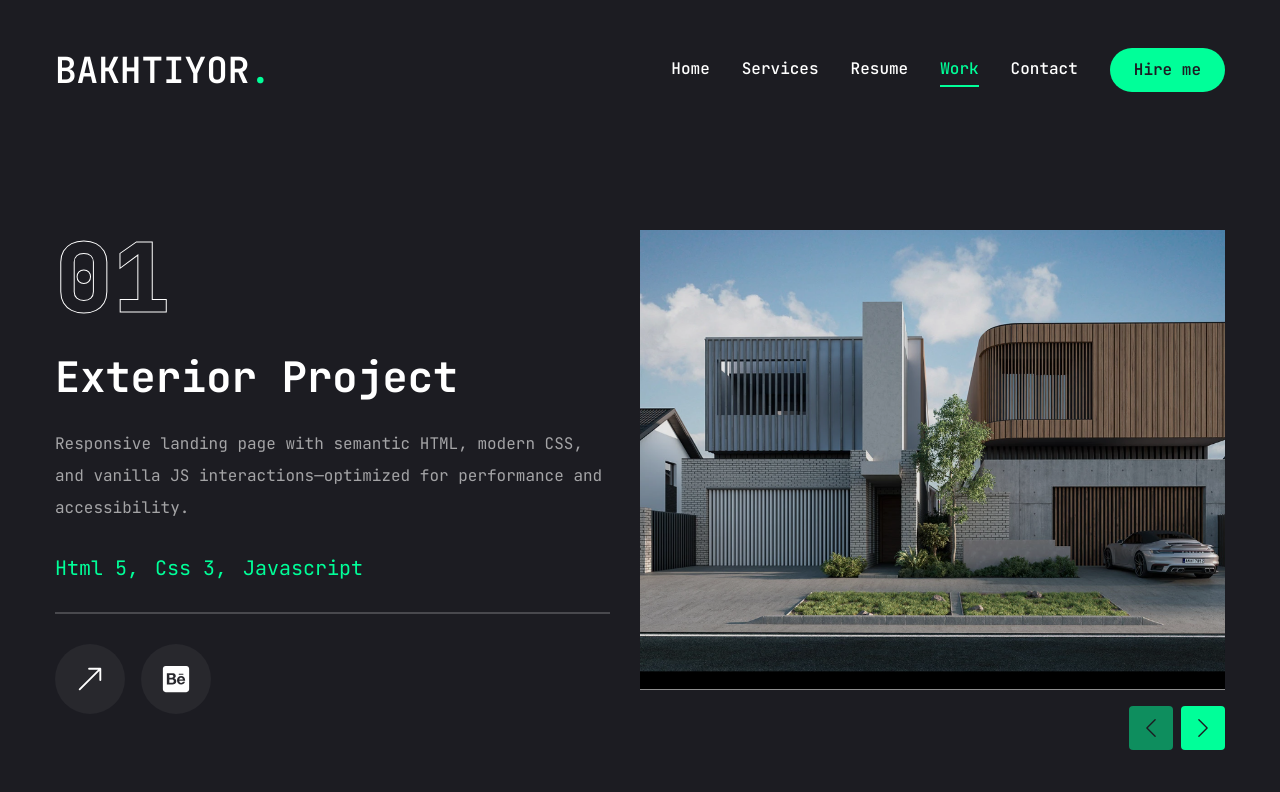
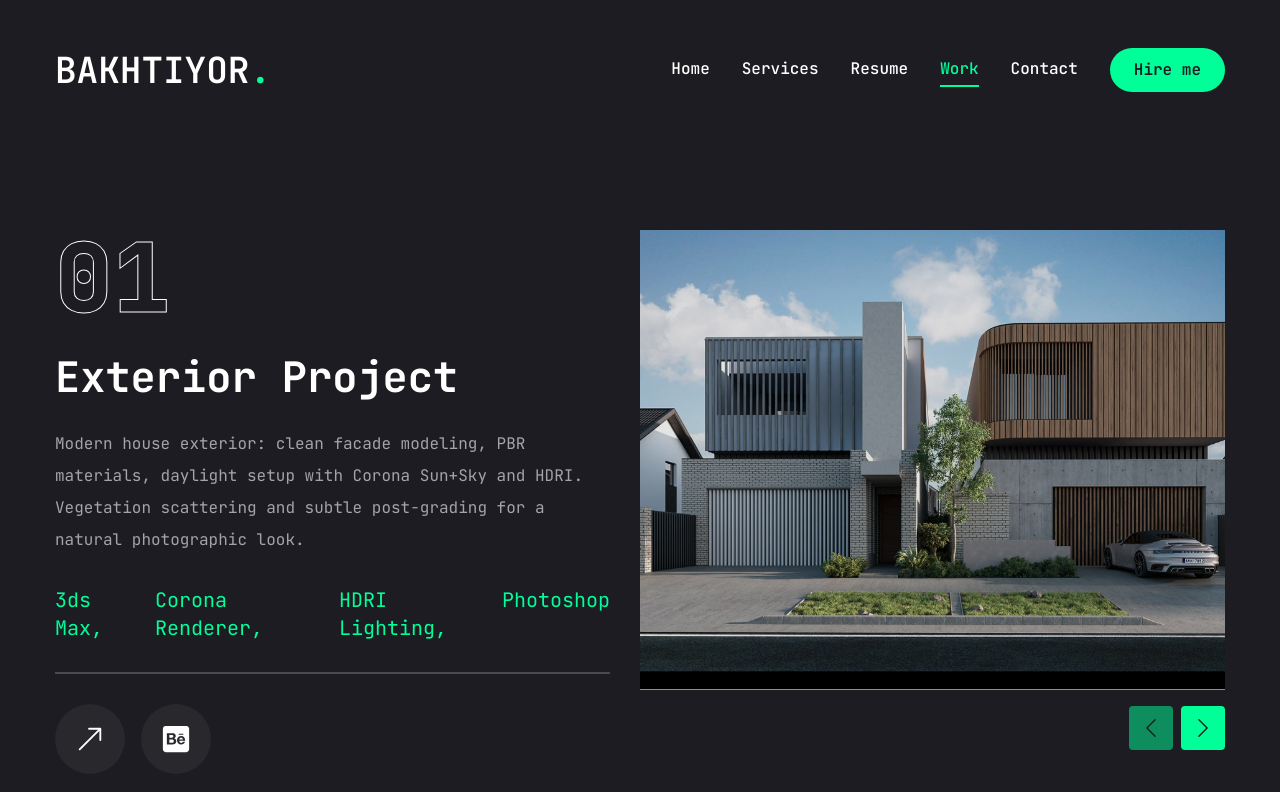
Before and after one commit to ogabek542/baxa_portfolio, a Next.js app: page /work in a window 1280 px wide. Shown: the top 792 px of the page. Built offline with nearby package versions, Linux system fonts and the light colour scheme.

Commit message:
project temporary ended

```diff
--- a/app/work/page.jsx
+++ b/app/work/page.jsx
@@ -30,8 +30,13 @@ const projects = [
     category: "Exterior",
     title: "project 1",
     description:
-      "Responsive landing page with semantic HTML, modern CSS, and vanilla JS interactions—optimized for performance and accessibility.",
-    stack: [{ name: "Html 5" }, { name: "Css 3" }, { name: "Javascript" }],
+      "Modern house exterior: clean facade modeling, PBR materials, daylight setup with Corona Sun+Sky and HDRI. Vegetation scattering and subtle post-grading for a natural photographic look.",
+    stack: [
+      { name: "3ds Max" },
+      { name: "Corona Renderer" },
+      { name: "HDRI Lighting" },
+      { name: "Photoshop" },
+    ],
     image: "/assets/work/job1.png",
     live: "https://www.behance.net/gallery/222488227/Exteriors/modules/1269983893",
     github: "https://www.behance.net/gallery/222488227/Exteriors",
@@ -41,8 +46,13 @@ const projects = [
     category: "Exterior",
     title: "project 2",
     description:
-      "Interactive dashboard featuring reusable components, charts, and stateful UI—clean layout and mobile‑first design.",
-    stack: [{ name: "Html 5" }, { name: "Css 3" }, { name: "Javascript" }],
+      "Residential exterior visualization: accurate proportions, realistic glass/wood shaders, soft shadows, and camera composition for marketing stills in 4K.",
+    stack: [
+      { name: "3ds Max" },
+      { name: "Corona Renderer" },
+      { name: "Corona Scatter" },
+      { name: "Photoshop" },
+    ],
     image: "/assets/work/job2.png",
     live: "https://www.behance.net/gallery/181961245/3D-vizualizacija-eksterera/modules/1027884645",
     github:
@@ -53,8 +63,13 @@ const projects = [
     category: "Interior",
     title: "project 3",
     description:
-      "E‑commerce front end with product listings, filters, and cart UI—fast UX, accessible forms, and clear micro‑interactions.",
-    stack: [{ name: "Html 5" }, { name: "Css 3" }, { name: "Javascript" }],
+      "Cozy living space: furniture modeling, fabric simulation, physically-based materials, balanced daylight and artificial lighting; clean color grading for print-ready renders.",
+    stack: [
+      { name: "3ds Max" },
+      { name: "Corona Renderer" },
+      { name: "Marvelous Designer" },
+      { name: "Photoshop" },
+    ],
     image: "/assets/work/job3.png",
     live: "https://www.behance.net/gallery/181960877/3D-vizualizacija-interera/modules/1027882703",
     github:
@@ -65,8 +80,13 @@ const projects = [
     category: "Exterior",
     title: "project 4",
     description:
-      "Portfolio SPA with smooth animations, route transitions, and component‑driven architecture—focused on readability and reuse.",
-    stack: [{ name: "Html 5" }, { name: "Css 3" }, { name: "Javascript" }],
+      "Mountain church concept: stone/metal material work, atmospheric depth with volumetric fog, cinematic golden-hour lighting, and landscape blending.",
+    stack: [
+      { name: "3ds Max" },
+      { name: "Corona Renderer" },
+      { name: "Volumetrics" },
+      { name: "Photoshop" },
+    ],
     image: "/assets/work/job4.png",
     live: "https://www.behance.net/gallery/177032985/Church-in-the-mountains/modules/999906397",
     github: "https://www.behance.net/gallery/177032985/Church-in-the-mountains",
@@ -76,8 +96,13 @@ const projects = [
     category: "Interior",
     title: "project 5",
     description:
-      "Blog/CMS UI with article cards, pagination, and search—clean typography, dark mode, and keyboard‑friendly navigation.",
-    stack: [{ name: "Html 5" }, { name: "Css 3" }, { name: "Javascript" }],
+      "Scandinavian IKEA-style interior: neutral palette, soft GI, detailed textiles and wood grain, with lifestyle props for realistic storytelling.",
+    stack: [
+      { name: "3ds Max" },
+      { name: "Corona Renderer" },
+      { name: "Marvelous Designer" },
+      { name: "Photoshop" },
+    ],
     image: "/assets/work/job5.png",
     live: "https://www.behance.net/gallery/173665863/interer-Ikea/modules/980463931",
     github: "https://www.behance.net/gallery/173665863/interer-Ikea",
@@ -87,8 +112,13 @@ const projects = [
     category: "Exterior",
     title: "project 5",
     description:
-      "Blog/CMS UI with article cards, pagination, and search—clean typography, dark mode, and keyboard‑friendly navigation.",
-    stack: [{ name: "Html 5" }, { name: "Css 3" }, { name: "Javascript" }],
+      "Private house exterior: accurate CAD-to-3D translation, realistic concrete/wood shaders, lawn and shrubs scattering, and balanced sky reflections.",
+    stack: [
+      { name: "3ds Max" },
+      { name: "Corona Renderer" },
+      { name: "Corona Scatter" },
+      { name: "Photoshop" },
+    ],
     image: "/assets/work/job6.png",
     live: "https://www.behance.net/gallery/172304199/Private-house/modules/972515337",
     github: "https://www.behance.net/gallery/172304199/Private-house",
@@ -98,8 +128,13 @@ const projects = [
     category: "Exterior",
     title: "project 5",
     description:
-      "Blog/CMS UI with article cards, pagination, and search—clean typography, dark mode, and keyboard‑friendly navigation.",
-    stack: [{ name: "Html 5" }, { name: "Css 3" }, { name: "Javascript" }],
+      "Minimalist villa: strong volumes, crisp edges, reflective pools and glazing, controlled highlights; daylight and dusk variants for mood exploration.",
+    stack: [
+      { name: "3ds Max" },
+      { name: "Corona Renderer" },
+      { name: "HDRI Lighting" },
+      { name: "Photoshop" },
+    ],
     image: "/assets/work/job7.png",
     live: "https://www.behance.net/gallery/158527661/minimalist-house/modules/894430321",
     github: "https://www.behance.net/gallery/158527661/minimalist-house",
@@ -109,8 +144,13 @@ const projects = [
     category: "Interior",
     title: "project 5",
     description:
-      "Blog/CMS UI with article cards, pagination, and search—clean typography, dark mode, and keyboard‑friendly navigation.",
-    stack: [{ name: "Html 5" }, { name: "Css 3" }, { name: "Javascript" }],
+      "Modern interior concept: custom furniture modeling, layered lighting (key/fill/accent), and precise color management for consistent series output.",
+    stack: [
+      { name: "3ds Max" },
+      { name: "Corona Renderer" },
+      { name: "Marvelous Designer" },
+      { name: "Photoshop" },
+    ],
     image: "/assets/work/job8.png",
     live: "https://www.behance.net/gallery/158527149/inrerior-design/modules/894427795",
     github: "https://www.behance.net/gallery/158527149/inrerior-design",
@@ -120,8 +160,13 @@ const projects = [
     category: "Interior",
     title: "project 5",
     description:
-      "Blog/CMS UI with article cards, pagination, and search—clean typography, dark mode, and keyboard‑friendly navigation.",
-    stack: [{ name: "Html 5" }, { name: "Css 3" }, { name: "Javascript" }],
+      "Living room design: realistic upholstery and rugs, correct IOR for glass/metals, warm accent lighting, and subtle AO for depth.",
+    stack: [
+      { name: "3ds Max" },
+      { name: "Corona Renderer" },
+      { name: "Marvelous Designer" },
+      { name: "Photoshop" },
+    ],
     image: "/assets/work/job9.png",
     live: "https://www.behance.net/gallery/158525503/living-room-design/modules/894419103",
     github: "https://www.behance.net/gallery/158525503/living-room-design",
@@ -131,8 +176,12 @@ const projects = [
     category: "Interior",
     title: "project 5",
     description:
-      "Blog/CMS UI with article cards, pagination, and search—clean typography, dark mode, and keyboard‑friendly navigation.",
-    stack: [{ name: "Html 5" }, { name: "Css 3" }, { name: "Javascript" }],
+      "Contemporary interior visual: balanced materials (stone/wood/fabric), linear-workflow color, and clean post-production for portfolio plates.",
+    stack: [
+      { name: "3ds Max" },
+      { name: "Corona Renderer" },
+      { name: "Photoshop" },
+    ],
     image: "/assets/work/job10.png",
     live: "https://www.behance.net/gallery/158524249/inrerior-design-3d/modules/894412707",
     github: "https://www.behance.net/gallery/158524249/inrerior-design-3d",
@@ -142,8 +191,13 @@ const projects = [
     category: "Interior",
     title: "project 5",
     description:
-      "Blog/CMS UI with article cards, pagination, and search—clean typography, dark mode, and keyboard‑friendly navigation.",
-    stack: [{ name: "Html 5" }, { name: "Css 3" }, { name: "Javascript" }],
+      "Designer’s house interior: bespoke cabinetry, realistic metals and stones, mixed lighting scenario (day/evening), and polished color grading.",
+    stack: [
+      { name: "3ds Max" },
+      { name: "Corona Renderer" },
+      { name: "Photoshop" },
+      { name: "After Effects" }, // for simple camera fly-throughs if needed
+    ],
     image: "/assets/work/job11.png",
     live: "https://www.behance.net/gallery/114649191/interer-dizajnerov-doma/modules/654600227",
     github: "https://www.behance.net/gallery/114649191/interer-dizajnerov-doma",
```
